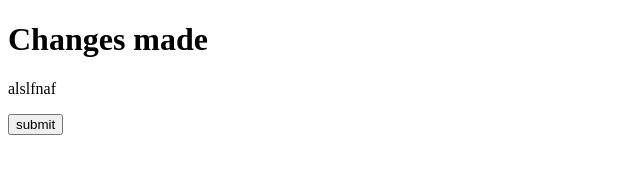
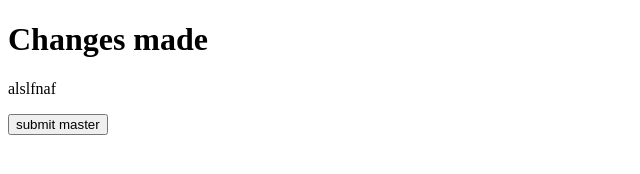
Before and after one commit to Akhi1praveen/Git-fundamentals-training, a plain HTML site: page index.html in a window 1280 px wide. Shown: the whole page, without its empty margins (0-640 px from the left). Drawn offline with Linux system fonts and the light colour scheme.

Commit message:
Submit button added to master branch file

```diff
--- a/index.html
+++ b/index.html
@@ -9,6 +9,6 @@
     <h1>Changes made</h1>
     <p>alslfnaf</p>
     <link rel="stylesheet" href="">
-    <button>submit</button>
+    <button>submit master</button>
 </body>
 </html>
```
